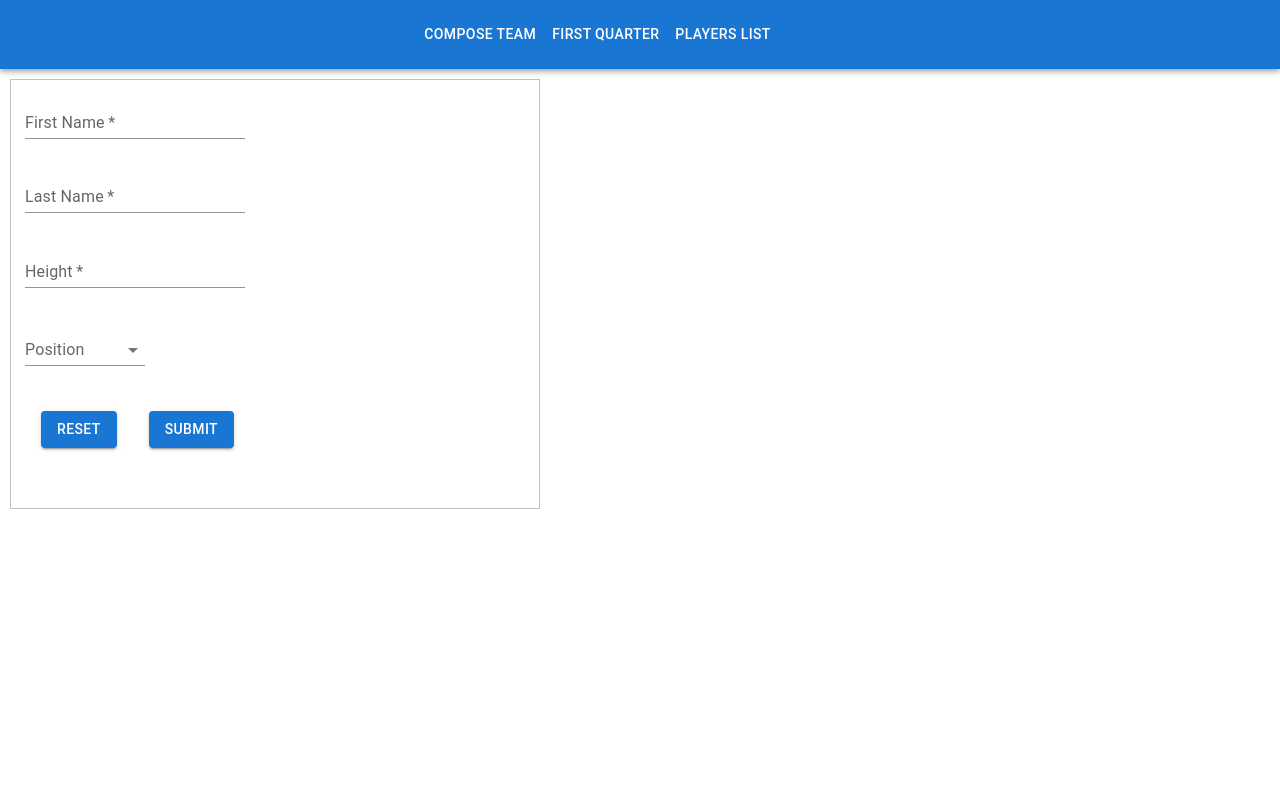
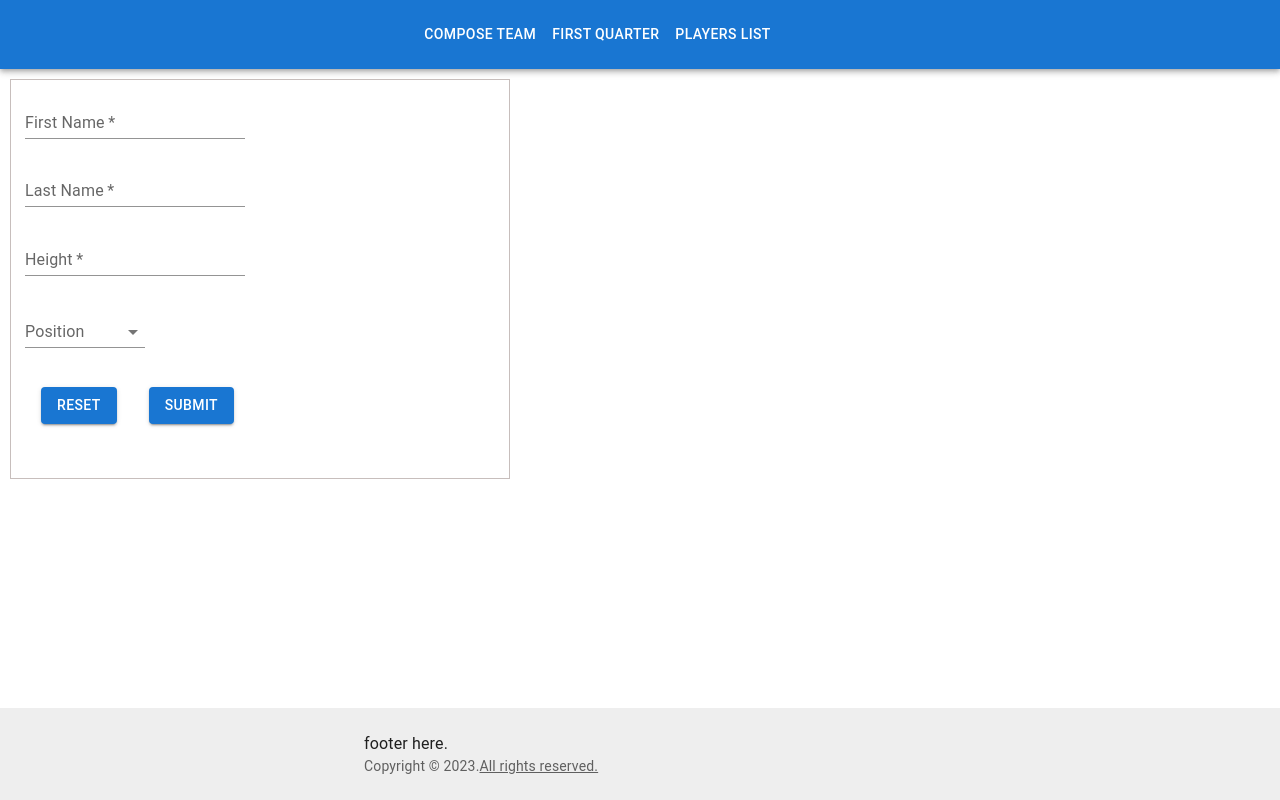
Before and after one commit to TusharAnpat/react_Assignments, a React (Create React App) app in the folder basketballteam_manager/: page / in a window 1280 px wide. Built offline with nearby package versions, Linux system fonts and the light colour scheme.

Commit message:
Added footer Component and state reset on edit

```diff
--- a/basketballteam_manager/src/components/Display.js
+++ b/basketballteam_manager/src/components/Display.js
@@ -3,6 +3,7 @@
 import Navbar from './navBar';
 import { Button, FormControl, Divider, MenuItem, Select, InputLabel } from '@mui/material';
 import { useNavigate } from 'react-router-dom';
+import Footer from './footer/Footer';
 
 const Display = () => {
     const [data, setData] = useState([]);
@@ -25,7 +26,7 @@
     }
 
     useEffect(() => {
-        // Here Fetch real-time data and update state
+        // Fetch real-time data and update state
         dataRef.on('value', (snapshot) => {
             const fetchedData = snapshot.val();
             console.log("Fetched data--->", fetchedData)
@@ -38,13 +39,13 @@
             setData(dataArray);
         });
 
-        // Here we Clean up the listener when the component unmounts
+        // Clean up the listener when the component unmounts
         return () => {
             dataRef.off('value');
         };
     }, []);
 
-    //Here we redirect to HomePage.
+    // redirect to HomePage.
     const navigate = useNavigate()
     const onHomePage = () => {
         navigate('/')
@@ -77,6 +78,7 @@
             .then(() => {
                 console.log('Record updated successfully', database);
                 alert('Record Updated Successfully');
+                setUser({ FirstName: '', LastName: '', Height: '', Position: '' });
                 setIsEditing(false);
             })
             .catch((error) => {
@@ -209,6 +211,7 @@
                 <Button sx={{ m: 2 }} variant="contained" size="medium" onClick={onHomePage} >Back</Button>
                 <Divider></Divider>
             </div>
+            <Footer></Footer>
         </>
     )
 }
--- a/basketballteam_manager/src/components/composeteam.js
+++ b/basketballteam_manager/src/components/composeteam.js
@@ -4,6 +4,7 @@
 import Navbar from './navBar'
 import '../App.css';
 import { FormControl, InputLabel, MenuItem, Select } from '@mui/material';
+import Footer from './footer/Footer';
 
 function Createcomposeteam({ formDetails, setFormDetails }) {
 
@@ -119,7 +120,8 @@
         }
     }
 
-    return (<>
+    return (
+    <>
         <Navbar />
         <div>
             <form className='form' method='POST'>
@@ -194,6 +196,7 @@
                 </div>
             </form>
         </div >
+        <Footer></Footer>
     </>
     )
 }
--- a/basketballteam_manager/src/components/firstquarter.js
+++ b/basketballteam_manager/src/components/firstquarter.js
@@ -3,11 +3,11 @@
 import Navbar from "./navBar";
 import { Button, Divider, FormControl, InputLabel, MenuItem, Select } from "@mui/material";
 import { useNavigate } from "react-router-dom";
+import Footer from "./footer/Footer";
 
 const Firstquarter = ({ formDetails }) => {
     console.log("props===============", formDetails);
     const { FirstName, LastName, Position, Height } = formDetails
-
 
     //Here we redirect to HomePage.
     const navigate = useNavigate()
@@ -53,9 +53,10 @@
                     </FormControl>
                 </div>
             </div>
-                <div>
-                    <Button sx={{ m: 2 }} variant="contained" size="medium" onClick={onHomePage}>Back</Button>
-                </div>
+            <div>
+                <Button sx={{ m: 2 }} variant="contained" size="medium" onClick={onHomePage}>Back</Button>
+            </div>
+            <Footer></Footer>
         </>
     )
 }
--- /dev/null
+++ b/basketballteam_manager/src/components/footer/Footer.js
@@ -0,0 +1,61 @@
+import * as React from 'react';
+import CssBaseline from '@mui/material/CssBaseline';
+import { createTheme, ThemeProvider } from '@mui/material/styles';
+import Box from '@mui/material/Box';
+import Typography from '@mui/material/Typography';
+import Container from '@mui/material/Container';
+import Link from '@mui/material/Link';
+
+function Copyright() {
+  return (
+    <Typography variant="body2" color="text.secondary">
+      {'Copyright © '}
+      {new Date().getFullYear()}
+      {'.'}
+      <Link color="inherit" href="https://github.com/TusharAnpat">
+        All rights reserved.
+      </Link>{' '}
+    </Typography>
+  );
+}
+
+// TODO remove, this demo shouldn't need to reset the theme.
+const defaultTheme = createTheme();
+
+export default function Footer() {
+  return (
+    <ThemeProvider theme={defaultTheme}>
+      <Box
+        sx={{
+          display: 'flex',
+          flexDirection: 'column',
+          minHeight: '34vh',
+          position: 'absolute',
+          bottom: 0,
+          width: '100%'
+        }}
+      >
+        <CssBaseline />
+        <Box
+          component="footer"
+          sx={{
+            py: 3,
+            px: 2,
+            mt: 'auto',
+            backgroundColor: (theme) =>
+              theme.palette.mode === 'light'
+                ? theme.palette.grey[200]
+                : theme.palette.grey[800],
+          }}
+        >
+          <Container maxWidth="sm">
+            <Typography variant="body1">
+             footer here.
+            </Typography>
+            <Copyright />
+          </Container>
+        </Box>
+      </Box>
+    </ThemeProvider>
+  );
+}
```
